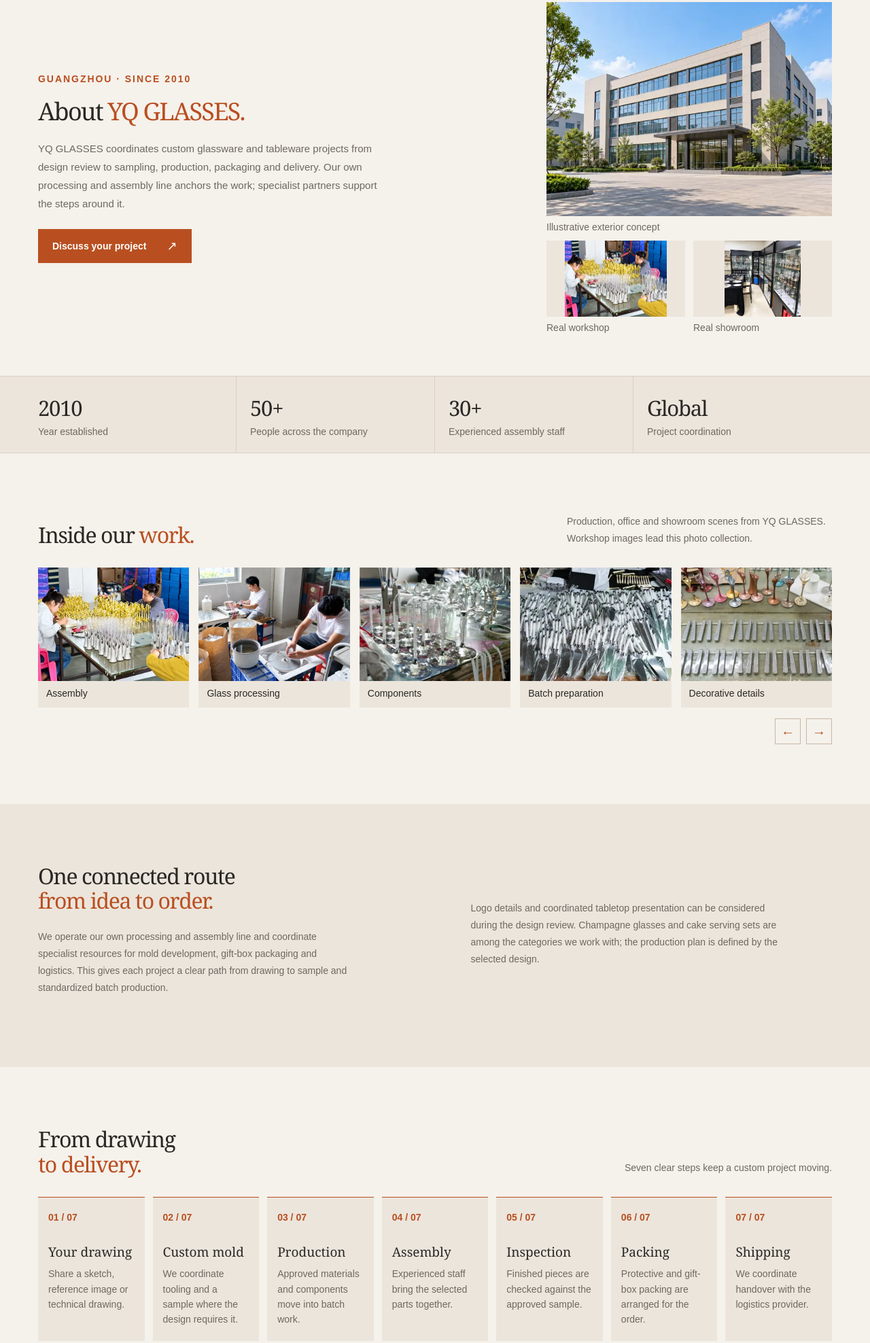
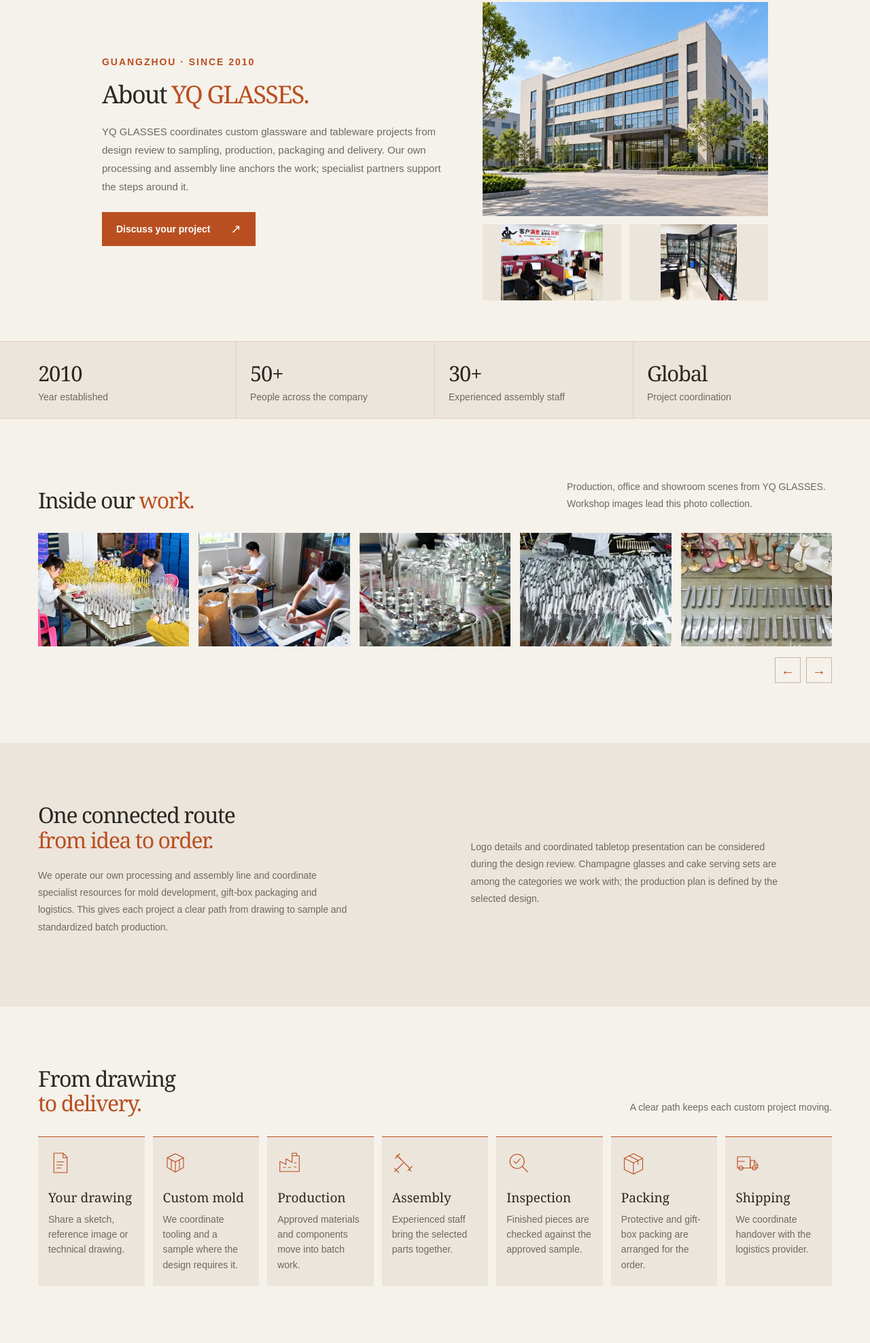
Before and after one commit to rizzoeun8056-tech/yqglasses, an Astro site: page /about in a window 1280 px wide. Shown: the part 138-2114 px from the top of the page at 68% size. Built offline with nearby package versions, Linux system fonts and the light colour scheme; Astro itself is replaced by a stand-in of ours.

Commit message:
about us

```diff
--- a/src/pages/about/index.astro
+++ b/src/pages/about/index.astro
@@ -10,28 +10,28 @@
 const description = 'Meet YQ GLASSES in Guangzhou. See our glassware and tableware production work, experienced assembly team, project process and design documentation.';
 
 const productionPhotos = [
-  { src: 'assembly-workbench-retouched.webp', alt: 'Workers assembling decorative glassware at a YQ GLASSES worktable', caption: 'Assembly' },
-  { src: 'glass-processing-retouched.webp', alt: 'Two workers handling glass components at workshop stations', caption: 'Glass processing' },
-  { src: 'glassware-workbench.webp', alt: 'Inverted glasses and clear components arranged across a workbench', caption: 'Components' },
-  { src: 'cake-serving-batch.webp', alt: 'Rows of cake knives and servers in protective sleeves', caption: 'Batch preparation' },
-  { src: 'decorated-handles-workbench.webp', alt: 'Decorated handles and colorful glassware stems on a workbench', caption: 'Decorative details' },
-  { src: 'office-workstations-retouched.webp', alt: 'Staff working at desks in the YQ GLASSES office', caption: 'Office team' },
-  { src: 'showroom-aisle-retouched.webp', alt: 'Glassware display cabinets in the YQ GLASSES showroom', caption: 'Showroom' },
+  { src: 'assembly-workbench-retouched.webp', alt: 'Workers assembling decorative glassware at a YQ GLASSES worktable' },
+  { src: 'glass-processing-retouched.webp', alt: 'Two workers handling glass components at workshop stations' },
+  { src: 'glassware-workbench.webp', alt: 'Inverted glasses and clear components arranged across a workbench' },
+  { src: 'cake-serving-batch.webp', alt: 'Rows of cake knives and servers in protective sleeves' },
+  { src: 'decorated-handles-workbench.webp', alt: 'Decorated handles and colorful glassware stems on a workbench' },
+  { src: 'office-workstations-retouched.webp', alt: 'Staff working at desks in the YQ GLASSES office' },
+  { src: 'showroom-aisle-retouched.webp', alt: 'Glassware display cabinets in the YQ GLASSES showroom' },
 ];
 
 const steps = [
-  { number: '01', title: 'Your drawing', body: 'Share a sketch, reference image or technical drawing.' },
-  { number: '02', title: 'Custom mold', body: 'We coordinate tooling and a sample where the design requires it.' },
-  { number: '03', title: 'Production', body: 'Approved materials and components move into batch work.' },
-  { number: '04', title: 'Assembly', body: 'Experienced staff bring the selected parts together.' },
-  { number: '05', title: 'Inspection', body: 'Finished pieces are checked against the approved sample.' },
-  { number: '06', title: 'Packing', body: 'Protective and gift-box packing are arranged for the order.' },
-  { number: '07', title: 'Shipping', body: 'We coordinate handover with the logistics provider.' },
+  { title: 'Your drawing', body: 'Share a sketch, reference image or technical drawing.', paths: ['M11 5h18l8 8v30H11z', 'M29 5v9h8', 'M17 22h14', 'M17 28h11', 'M17 34h8'] },
+  { title: 'Custom mold', body: 'We coordinate tooling and a sample where the design requires it.', paths: ['M8 14l16-8 16 8-16 8z', 'M8 14v19l16 9 16-9V14', 'M24 22v20', 'M16 18v18', 'M32 18v18'] },
+  { title: 'Production', body: 'Approved materials and components move into batch work.', paths: ['M5 41V21l12 6V16l12 7V10h14v31z', 'M29 10V5h9v5', 'M12 33h4', 'M22 33h4', 'M33 32h4', 'M33 24h4'] },
+  { title: 'Assembly', body: 'Experienced staff bring the selected parts together.', paths: ['M9 9l9 9', 'M6 15l9-9', 'M13 13l22 22', 'M31 39l8-8', 'M33 36l4 4', 'M8 38l13-13', 'M5 35l8 8', 'M8 38l-3 3'] },
+  { title: 'Inspection', body: 'Finished pieces are checked against the approved sample.', paths: ['M21 7a14 14 0 1 0 0 28a14 14 0 1 0 0-28', 'M31 31l11 11', 'M15 21l4 4 8-9'] },
+  { title: 'Packing', body: 'Protective and gift-box packing are arranged for the order.', paths: ['M6 15l18-9 18 9-18 9z', 'M6 15v22l18 9 18-9V15', 'M24 24v22', 'M15 10l18 9', 'M33 19v8'] },
+  { title: 'Shipping', body: 'We coordinate handover with the logistics provider.', paths: ['M4 12h25v22H4z', 'M29 19h8l7 9v6H29z', 'M7 34a4 4 0 1 0 8 0a4 4 0 1 0-8 0', 'M33 34a4 4 0 1 0 8 0a4 4 0 1 0-8 0', 'M37 19v9h7', 'M4 21h14'] },
 ];
 
 const patents = [
-  { src: 'glassware-design-patent.webp', title: 'Glassware design patent', alt: 'First page of a Chinese design patent certificate for a crystal cup' },
-  { src: 'cake-serving-design-patent.webp', title: 'Cake knife and server design patent', alt: 'First page of a Chinese design patent certificate for a cake knife and server' },
+  { src: 'glassware-design-patent.webp', alt: 'First page of a Chinese design patent certificate for a crystal cup' },
+  { src: 'cake-serving-design-patent.webp', alt: 'First page of a Chinese design patent certificate for a cake knife and server' },
 ];
 ---
 
@@ -67,11 +67,10 @@
           <div class="about-hero-visual">
             <figure class="about-hero-image">
               <img src="/images/about/building-exterior-concept.webp" alt="Photorealistic illustration of a modern office and workshop building exterior" width="600" height="450" fetchpriority="high" />
-              <figcaption>Illustrative exterior concept</figcaption>
             </figure>
             <div class="about-hero-real-images" aria-label="Company photographs">
-              <figure><img src="/images/about/assembly-workbench-retouched.webp" alt="Team assembling decorative glassware at a real production worktable" width="600" height="450" loading="lazy" /><figcaption>Real workshop</figcaption></figure>
-              <figure><img src="/images/about/showroom-aisle-retouched.webp" alt="Real YQ GLASSES showroom with glassware display cabinets" width="600" height="600" loading="lazy" /><figcaption>Real showroom</figcaption></figure>
+              <figure><img src="/images/about/office-workstations-retouched.webp" alt="Staff working at desks in the YQ GLASSES office" width="600" height="450" loading="lazy" /></figure>
+              <figure><img src="/images/about/showroom-aisle-retouched.webp" alt="YQ GLASSES showroom with glassware display cabinets" width="600" height="600" loading="lazy" /></figure>
             </div>
           </div>
         </div>
@@ -96,7 +95,6 @@
             <div class="about-production-track" id="about-photo-track" role="region" aria-label="Company and production photographs" tabindex="0">
               {productionPhotos.map((photo) => <figure class="about-production-card">
                 <div class="about-production-image"><img src={`/images/about/${photo.src}`} alt={photo.alt} width="600" height={photo.src.includes('showroom') ? 600 : 450} loading="lazy" /></div>
-                <figcaption>{photo.caption}</figcaption>
             </figure>)}
             </div>
             <div class="about-carousel-controls" aria-label="Photo carousel controls">
@@ -121,9 +119,9 @@
 
       <section class="about-section about-process" aria-labelledby="process-title">
         <div class="about-container">
-          <div class="about-heading"><h2 id="process-title">From drawing<br /><em>to delivery.</em></h2><p>Seven clear steps keep a custom project moving.</p></div>
+          <div class="about-heading"><h2 id="process-title">From drawing<br /><em>to delivery.</em></h2><p>A clear path keeps each custom project moving.</p></div>
           <ol class="about-process-grid">
-            {steps.map((step) => <li><span>{step.number} / 07</span><h3>{step.title}</h3><p>{step.body}</p></li>)}
+            {steps.map((step) => <li><svg class="about-process-icon" viewBox="0 0 48 48" fill="none" stroke="currentColor" stroke-width="1.5" stroke-linecap="round" stroke-linejoin="round" aria-hidden="true">{step.paths.map((path) => <path d={path} />)}</svg><h3>{step.title}</h3><p>{step.body}</p></li>)}
           </ol>
         </div>
       </section>
@@ -139,7 +137,7 @@
         <div class="about-container">
           <div class="about-heading"><h2 id="documents-title">Design patents.</h2><p>We can help document custom product designs and coordinate design patent applications. A written contract can define ownership; where eligible, we can arrange a transfer of patent rights to the client through the required registration process. Protecting distinctive designs can help reinforce your brand's position as an innovator.</p></div>
           <div class="about-document-grid">
-            {patents.map((patent) => <figure class="about-document-card"><img src={`/images/about/${patent.src}`} alt={patent.alt} width="424" height="600" loading="lazy" /><figcaption><strong>{patent.title}</strong></figcaption></figure>)}
+            {patents.map((patent) => <figure class="about-document-card"><img src={`/images/about/${patent.src}`} alt={patent.alt} width="424" height="600" loading="lazy" /></figure>)}
           </div>
         </div>
       </section>
--- a/src/styles/about.css
+++ b/src/styles/about.css
@@ -9,18 +9,16 @@
 .about-button:hover { background: var(--brand-paper); color: var(--brand-copper); }
 .about-button span { font-size: 18px; font-weight: 400; }
 .about-hero { padding: 55px 0 60px; }
-.about-hero-grid { display: grid; grid-template-columns: minmax(0, 1.2fr) minmax(280px, .8fr); align-items: center; gap: 6%; }
-.about-hero-copy { max-width: 570px; }
+.about-hero-grid { display: grid; grid-template-columns: minmax(0, 1fr) minmax(280px, 420px); align-items: center; gap: 40px; max-width: 980px; }
+.about-hero-copy { max-width: 520px; }
 .about-section-label { margin-bottom: 21px; color: var(--brand-copper); font-size: 14px; font-weight: 700; letter-spacing: .14em; text-transform: uppercase; }
 .about-hero h1 { margin: 0 0 21px; font-size: var(--font-size-h1); line-height: 1.08; letter-spacing: -.05em; }
 .about-hero-copy > p:not(.about-section-label) { max-width: 520px; margin-bottom: 24px; color: var(--brand-muted); font-size: 15px; line-height: 1.8; }
-.about-hero-visual { display: grid; gap: 12px; width: min(100%, 420px); justify-self: end; }
+.about-hero-visual { display: grid; gap: 12px; width: min(100%, 420px); justify-self: center; }
 .about-hero-image, .about-hero-real-images figure { min-width: 0; margin: 0; }
 .about-hero-image img { width: 100%; height: auto; aspect-ratio: 4 / 3; object-fit: contain; }
-.about-hero-image figcaption { padding-top: 8px; color: var(--brand-muted); font-size: 14px; }
 .about-hero-real-images { display: grid; grid-template-columns: 1fr 1fr; gap: 12px; }
 .about-hero-real-images img { width: 100%; height: 112px; object-fit: contain; background: var(--brand-surface); }
-.about-hero-real-images figcaption { padding-top: 7px; color: var(--brand-muted); font-size: 14px; line-height: 1.4; }
 .about-facts { border-block: 1px solid #d9d0c5; background: var(--brand-surface); }
 .about-facts-grid { display: grid; grid-template-columns: repeat(4, 1fr); }
 .about-facts-grid > div { display: flex; flex-direction: column; gap: 6px; min-height: 112px; padding: 25px 20px 20px; border-right: 1px solid #d9d0c5; }
@@ -36,7 +34,6 @@
 .about-production-card { min-width: 0; margin: 0; background: var(--brand-surface); scroll-snap-align: start; }
 .about-production-image { position: relative; width: 100%; aspect-ratio: 4 / 3; overflow: hidden; background: var(--brand-surface); }
 .about-production-image img { position: absolute; inset: 0; width: 100%; height: 100%; object-fit: contain; }
-.about-production-card figcaption { min-height: 39px; padding: 10px 12px 12px; color: var(--brand-ink); font-size: 14px; }
 .about-carousel-controls { display: flex; justify-content: end; gap: 8px; margin-top: 16px; }
 .about-carousel-controls button { display: grid; place-items: center; width: 38px; height: 38px; border: 1px solid #c7b7a5; background: transparent; color: var(--brand-copper); font-size: 20px; cursor: pointer; }
 .about-carousel-controls button:hover { border-color: var(--brand-copper); background: var(--brand-surface); }
@@ -48,8 +45,8 @@
 .about-process { background: var(--brand-paper); }
 .about-process-grid { display: grid; grid-template-columns: repeat(7, minmax(0,1fr)); gap: 12px; margin: 0; padding: 0; list-style: none; }
 .about-process-grid li { min-width: 0; min-height: 189px; padding: 20px 15px; border-top: 1px solid var(--brand-copper); background: var(--brand-surface); }
-.about-process-grid span { color: var(--brand-copper); font-size: 14px; font-weight: 700; }
-.about-process-grid h3 { margin: 31px 0 9px; font-size: 19px; line-height: 1.2; }
+.about-process-icon { display: block; width: 36px; height: 36px; color: var(--brand-copper); }
+.about-process-grid h3 { margin: 22px 0 9px; font-size: 19px; line-height: 1.2; }
 .about-process-grid p { margin: 0; line-height: 1.6; }
 .about-people { background: var(--brand-surface); }
 .about-people-grid { display: grid; grid-template-columns: .8fr 1.2fr; gap: 9%; align-items: start; }
@@ -59,20 +56,21 @@
 .about-document-grid { display: grid; grid-template-columns: repeat(2,minmax(0,1fr)); gap: 24px; max-width: 720px; margin-inline: auto; }
 .about-document-card { margin: 0; padding: 20px 20px 18px; background: var(--brand-surface); }
 .about-document-card img { width: auto; max-width: 100%; height: 310px; margin-inline: auto; object-fit: contain; }
-.about-document-card figcaption { display: grid; gap: 5px; padding-top: 15px; border-top: 1px solid #d4c9bc; }
-.about-document-card strong { font-family: Georgia, 'Times New Roman', serif; font-size: 20px; font-weight: 400; }
 @media (max-width: 900px) {
   .about-container { width: calc(100% - 56px); }
   .about-production-track { grid-auto-columns: calc((100% - 28px) / 3); }
   .about-process-grid { grid-template-columns: repeat(4,minmax(0,1fr)); }
   .about-people-copy { grid-template-columns: 1fr; gap: 16px; }
 }
+@media (max-width: 760px) {
+  .about-hero-grid { grid-template-columns: 1fr; max-width: 620px; gap: 28px; }
+}
 @media (max-width: 680px) {
   .about-container { width: calc(100% - 36px); }
   .about-section { padding: 68px 0; }
   .about-hero { padding: 43px 0 55px; }
   .about-hero-grid, .about-capabilities-grid, .about-people-grid { grid-template-columns: 1fr; gap: 28px; }
-  .about-hero-visual { justify-self: start; width: min(90%, 350px); }
+  .about-hero-visual { width: min(100%, 420px); }
   .about-hero-real-images img { height: 96px; }
   .about-facts-grid { grid-template-columns: repeat(2,1fr); }
   .about-facts-grid > div { min-height: 104px; padding: 22px 16px !important; border-bottom: 1px solid #d9d0c5; }
@@ -84,7 +82,7 @@
   .about-capabilities-grid > .about-capabilities-copy:last-child { padding-top: 0; }
   .about-process-grid { grid-template-columns: repeat(2,minmax(0,1fr)); }
   .about-process-grid li { min-height: 0; }
-  .about-process-grid h3 { margin-top: 25px; }
+  .about-process-grid h3 { margin-top: 20px; }
 }
 @media (max-width: 420px) {
   .about-document-grid { grid-template-columns: 1fr; }
```
Also changed, not shown: design/about/about-hero-centered.png (added), design/about/about-office-preview.png (added), design/about/about-process-preview.png (added).
